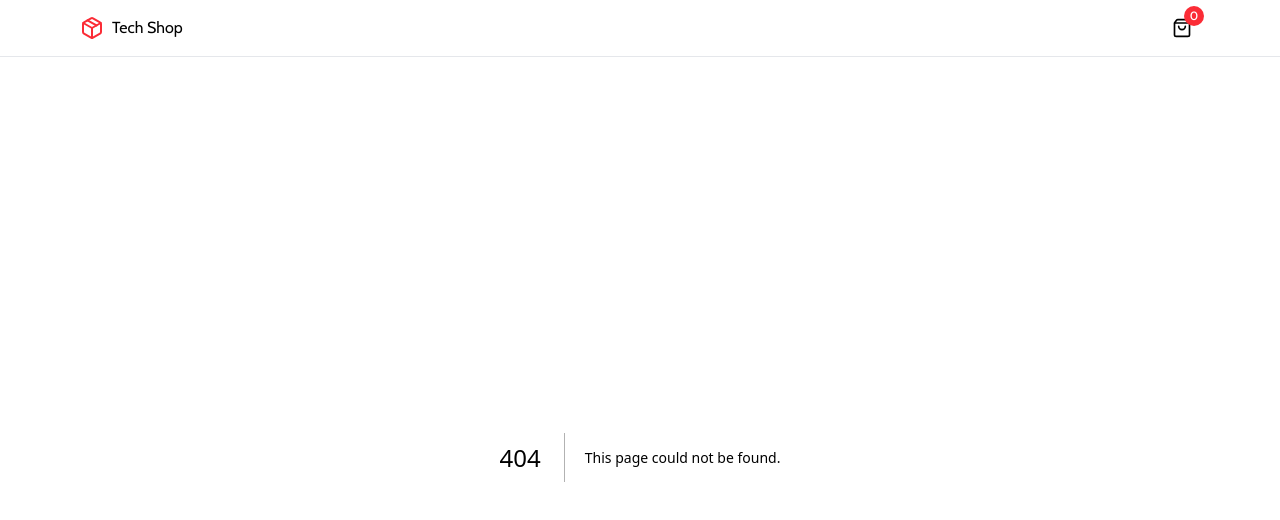
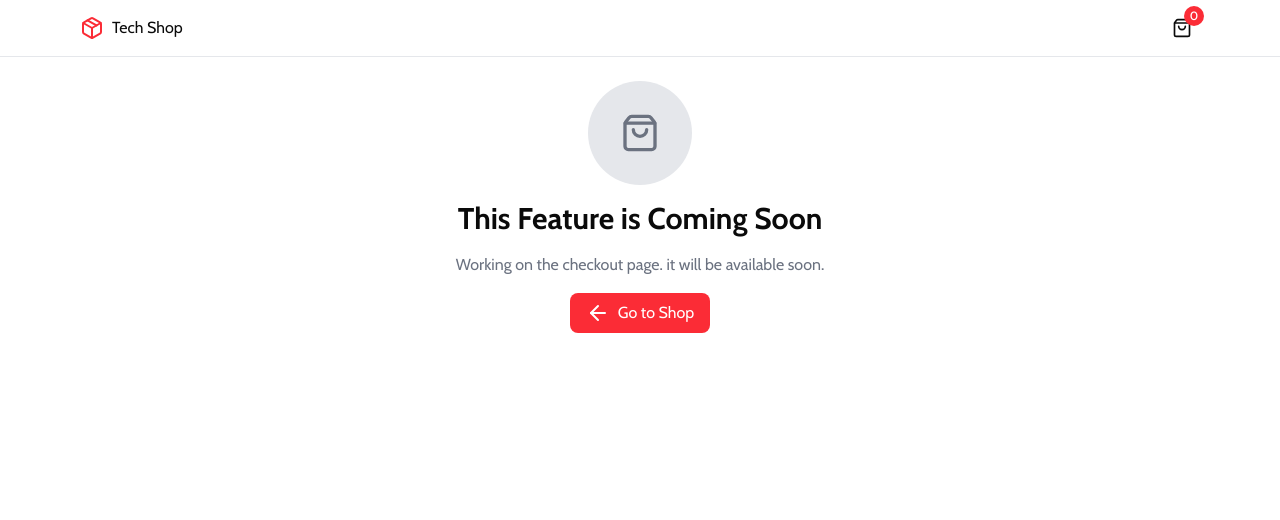
Before and after one commit to dastgeermoon2020/shop, a Next.js app: page /checkout in a window 1280 px wide. Before the commit this address had no page. Shown: the top 520 px of the page. Built offline with nearby package versions, Linux system fonts and the light colour scheme.

Commit message:
checkut page coming soon

```diff
--- /dev/null
+++ b/app/checkout/page.tsx
@@ -0,0 +1,28 @@
+import { ArrowLeft, ShoppingBag } from "lucide-react";
+import Link from "next/link";
+import React from "react";
+
+const checkout = () => {
+  return (
+    <>
+      <div className="flex flex-col items-center justify-center mt-6">
+        <div className="w-26 h-26 p-4 flex items-center justify-center rounded-full bg-athens-gray ">
+          <ShoppingBag className="h-10 w-10 text-paly-sky" />
+        </div>
+        <h1 className="font-bold text-3xl mt-4">This Feature is Coming Soon</h1>
+        <p className="text-paly-sky my-4">
+          Working on the checkout page. it will be available soon.
+        </p>
+        <Link
+          href="/"
+          className="flex gap-2 items-center justify-center px-4 py-2 bg-red-500 rounded-md text-white"
+        >
+          <ArrowLeft className="text-white h-6 w-6" />
+          Go to Shop
+        </Link>
+      </div>
+    </>
+  );
+};
+
+export default checkout;
```
Also changed, not shown: components/Products.tsx (+2 -2 lines).
